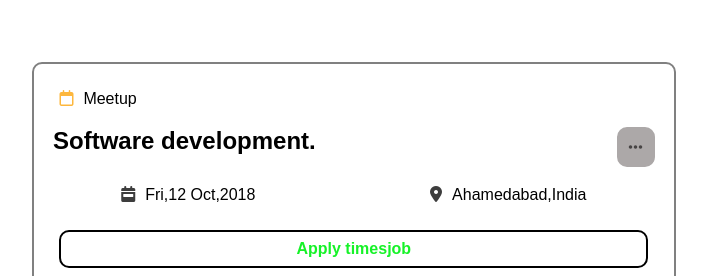
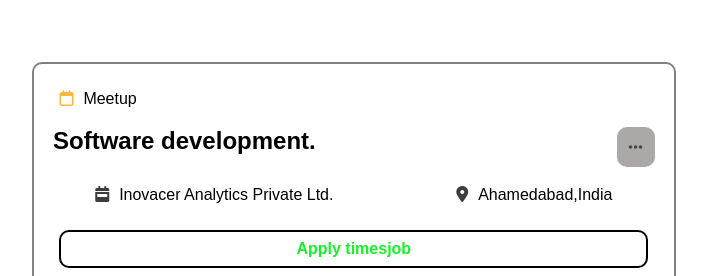
Before and after one commit to frontendfrenzy/work-potfolio, a plain HTML site: page index.html in a window 1280 px wide. Shown: the part 2848-3124 px from the top of the page, without its empty margins (109-816 px from the left). Drawn offline with Linux system fonts and the light colour scheme.

Commit message:
Update index.html

```diff
--- a/index.html
+++ b/index.html
@@ -201,7 +201,7 @@
 
     <div class="DL">
         <div class="date">
-            <p><i class="fa-solid fa-calendar-week"></i>Fri,12 Oct,2018</p>
+            <p><i class="fa-solid fa-calendar-week"></i>Inovacer Analytics Private Ltd.</p>
         </div>
 
         <div class="location">
```
